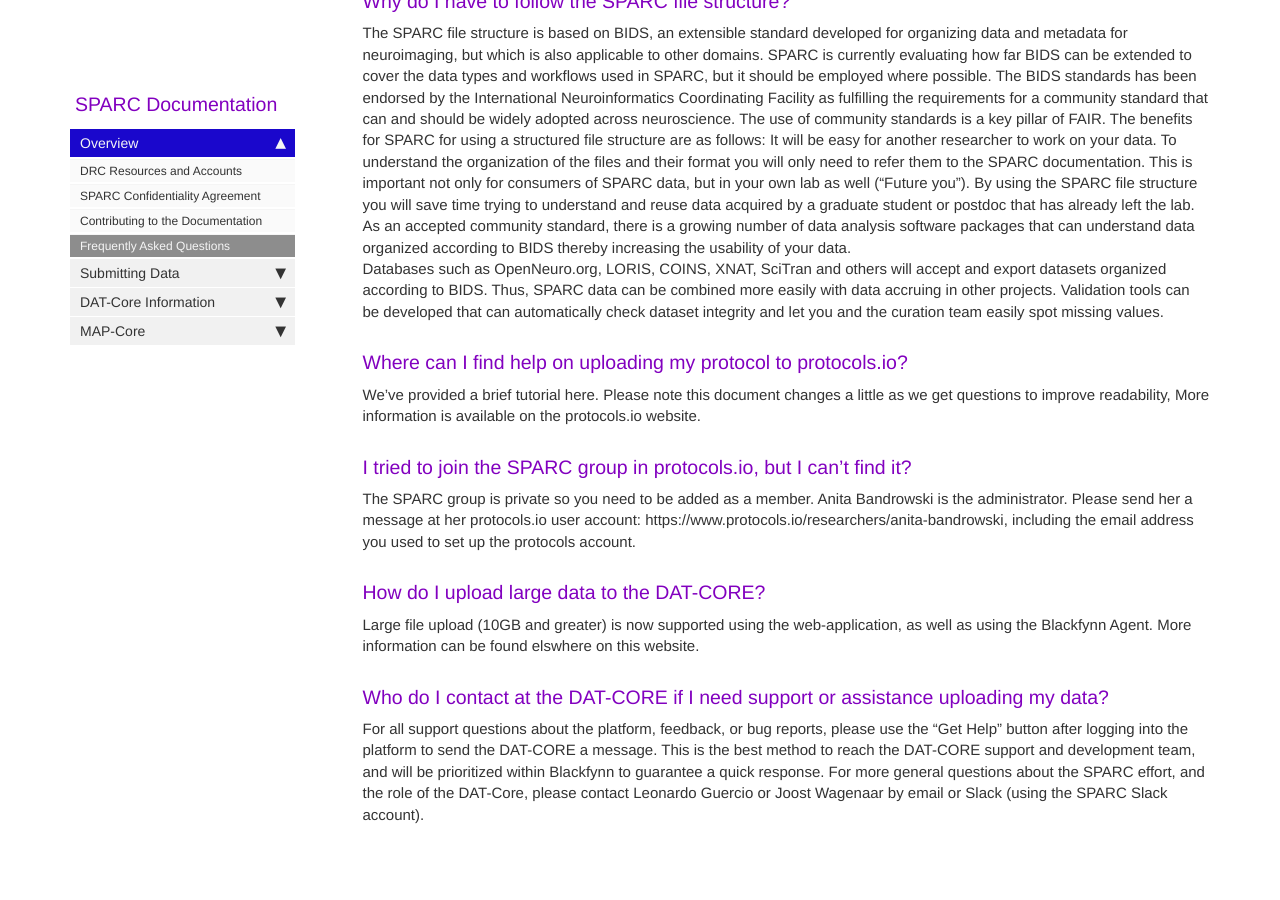
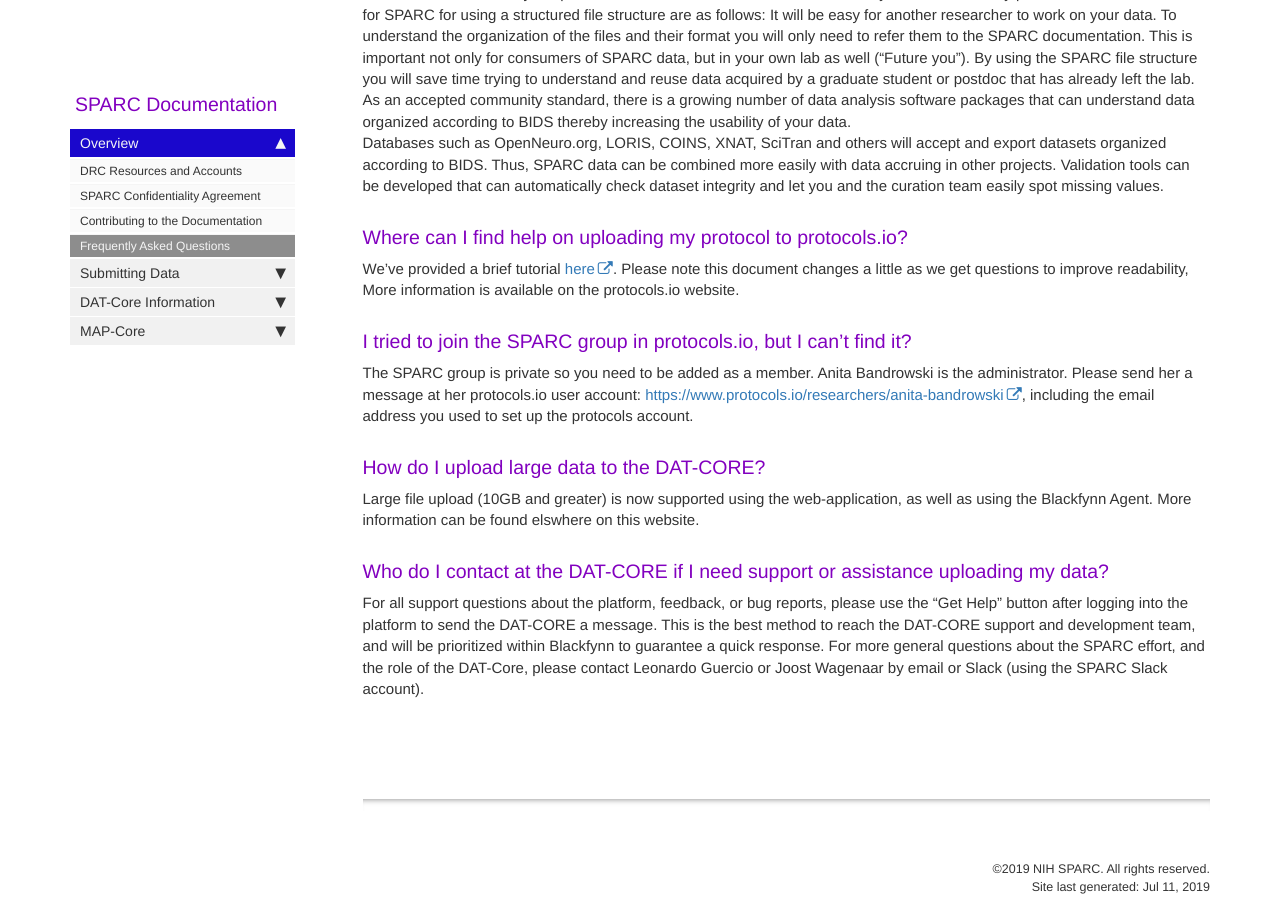
Before and after one commit to tgbugs/docs.sparc.science, a Jekyll site: the page built from pages/general/faq.md, in a window 1280 px wide and 900 px high, scrolled down 981 px. Built offline with Jekyll 4.4.1, drawn with Linux system fonts in a browser that asks for light colours; nearby versions of some CDN libraries; comment, search, counter and statistics services are not loaded; part of the change alters nothing that is shown; some of the changed text lies outside the part shown.

Commit message:
Update faq.md

```diff
--- a/pages/general/faq.md
+++ b/pages/general/faq.md
@@ -7,9 +7,6 @@ permalink: faq.html
 summary: This document is intended to serve to share questions and interactions between the cores and users that may serve as FAQs
 folder: general
 ---
-
-### What is the SPARC Integrated Data Set?
-The SPARC integrated dataset is the instantiated SPARC data model + file pointers that represents ALL datasets (data+metadata) that have been curated from the SPARC consortium, including the knowledge graph that lives on the Blackfynn platform and encapsulates and enables query across all SPARC (meta)data.
 
 ### What is a SPARC data set?
 A SPARC data set is a collection of data files, supporting documents, and metadata produced by a SPARC investigator.  According to the SPARC data sharing policy, a data set should include any data or supporting materials that the PI deems necessary for a 3rd party to reuse the data and reproduce or replicate the results. In general, such files may include raw (primary) data, experimental protocols, analysis code/workflows, processed (derivative) data, complete results, and textual descriptions of the datasets and their contents.  At time of submission by a PI, the dataset may be considered complete (that is, no new data will will be collected), or it may represent a batch or slice of data that is part of a larger dataset being collected over several milestones.
@@ -31,10 +28,10 @@ Databases such as OpenNeuro.org, LORIS, COINS, XNAT, SciTran and others will acc
 Validation tools can be developed that can automatically check dataset integrity and let you and the curation team easily spot missing values.
 
 ### Where can I find help on uploading my protocol to protocols.io?
-We’ve provided a brief tutorial here.  Please note this document changes a little as we get questions to improve readability,  More information is available on the protocols.io website.
+We’ve provided a brief tutorial [here](https://docs.google.com/presentation/d/1WhoLvOVRIbCzu3x30Dd0O1cC09ZGT4g0IFOf4Eq7yfI/edit).  Please note this document changes a little as we get questions to improve readability,  More information is available on the protocols.io website.
 
 ### I tried to join the SPARC group in protocols.io, but I can’t find it?
-The SPARC group is private so you need to be added as a member.  Anita Bandrowski is the administrator.  Please send her a message at her protocols.io user account: https://www.protocols.io/researchers/anita-bandrowski, including the email address you used to set up the protocols account.
+The SPARC group is private so you need to be added as a member.  Anita Bandrowski is the administrator.  Please send her a message at her protocols.io user account: [https://www.protocols.io/researchers/anita-bandrowski](https://www.protocols.io/researchers/anita-bandrowski), including the email address you used to set up the protocols account.
 
 ### How do I upload large data to the DAT-CORE?
 Large file upload (10GB and greater) is now supported using the web-application, as well as using the Blackfynn Agent. More information can be found elswhere on this website.
```
